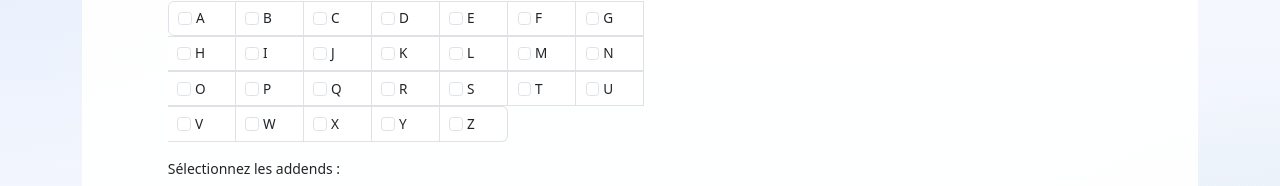
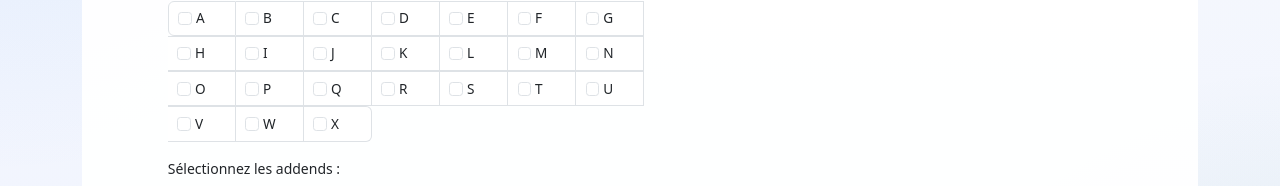
Before and after one commit to GatienCaillet/TER_CAILLET_ILLOUZ, a Vue app in the folder dev/: page / in a window 1280 px wide. Both pictures are taken after a click on the button "Générer une liste d'équations". Shown: the part 309-495 px from the top of the page. Built offline with nearby package versions, Linux system fonts and the light colour scheme.

Commit message:
feat: Enlever Y et Z de la generation d'equations

```diff
--- a/dev/src/App.vue
+++ b/dev/src/App.vue
@@ -39,7 +39,7 @@ const MIN_LOADING_DURATION_MS = 700;
 const mainScrollRef = ref(null);
 const currentSectionIndex = ref(0);
 
-const ALPHABET = "ABCDEFGHIJKLMNOPQRSTUVWXYZ";
+const alphabetWithoutYZ = "ABCDEFGHIJKLMNOPQRSTUVWX";
 const selectedAugends = ref([]);
 const selectedAddends = ref([]);
 const numSessions = ref(1);
@@ -617,7 +617,7 @@ onBeforeUnmount(() => {
                 data-bs-toggle="modal"
                 data-bs-target="#modalInfos"
               />
-
+              <!-- Modal d'informations sur la génération des équations -->
               <div class="modal fade" id="modalInfos" role="dialog" aria-modal="true" aria-label="Informations sur la génération des données">
                 <div class="modal-dialog">
                   <div class="modal-content">
@@ -634,7 +634,9 @@ onBeforeUnmount(() => {
                         seront affichées dans un tableau d'aperçu avant d'être utilisées pour le lancement du modèle.
                       </p>
                       <p class="text-danger">
-                        Attention : en générant des équations, vous ne pourrez pas lancer d'estimation des paramètres, étant donné qu'il n'y a pas de temps de référence pour calculer des RMSE. Si vous souhaitez faire cela, vous devez importer des données existantes.
+                        Attention : en générant des équations, vous ne pourrez pas lancer d'estimation des paramètres,
+                        étant donné qu'il n'y a pas de temps de référence pour calculer des RMSE. Si vous souhaitez faire cela,
+                        vous devez importer des données existantes.
                       </p>
                     </div>
                     <div class="modal-footer">
@@ -649,7 +651,7 @@ onBeforeUnmount(() => {
                 <label class="form-label">Sélectionnez les augends :</label>
                 <ul class="list-group list-group-horizontal-sm flex-wrap mb-3 augend-list">
                   <li  class="list-group-item"
-                    v-for="x in ALPHABET"
+                    v-for="x in alphabetWithoutYZ"
                     :key="x"
                   >
                     <input class="form-check-input me-1" type="checkbox" :value="x" :id="x" v-model="selectedAugends">
```
